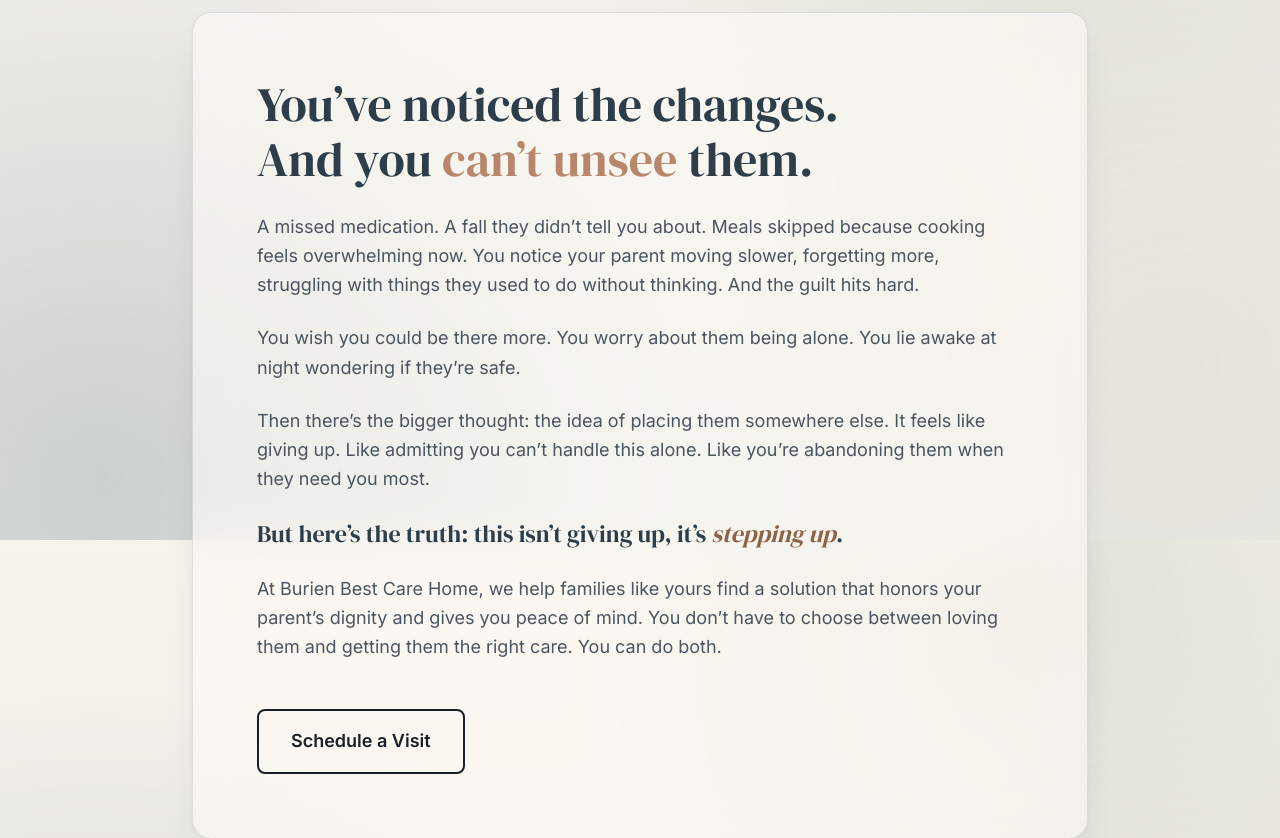
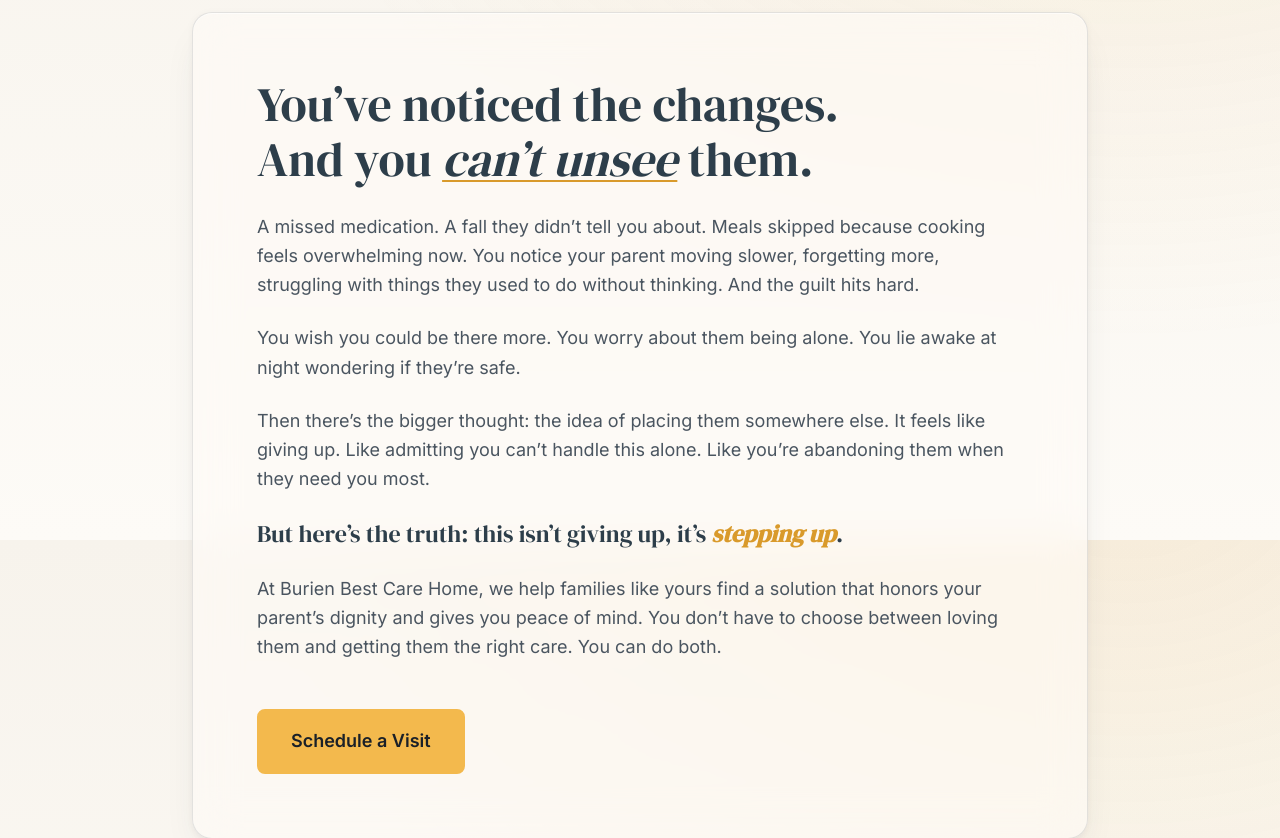
Before and after one commit to YourNextStepTeam/burienbestcarehome-site, a Next.js app in the folder nextjs-site/: page / in a window 1280 px wide. Shown: the part 1060-1898 px from the top of the page. Built offline with nearby package versions, Linux system fonts and the light colour scheme.

Commit message:
Phase C: globals.css — sunshine tokens + clean backdrop; page.tsx — sunshine accents + glass cards

```diff
--- a/nextjs-site/src/app/globals.css
+++ b/nextjs-site/src/app/globals.css
@@ -9,16 +9,18 @@
   --color-moss-light: #8FA58B;     /* brighter moss — hover / highlights */
   --color-fog: #E8ECE6;            /* cool pale green-tinted fog */
   --color-bone: #FDFBF7;           /* bone white — glass panel tint */
-  --color-clay: #B8876B;           /* muted clay — rare warm pop */
-  --color-clay-deep: #8F6245;      /* deep clay — hover on warm CTAs */
+  --color-clay: #B8876B;           /* muted clay — kept muted for form error/validation visibility */
+  --color-clay-deep: #8F6245;      /* deep clay — errors, outlined warnings */
+  --color-sunshine: #F3B94D;       /* lemons-in-a-glass-bowl yellow — the pop/accent color */
+  --color-sunshine-deep: #D99A2B;  /* deep sunshine — button hover / punchy italics */
 
   /* Backwards-compatible aliases — legacy utility classes resolve to the new palette */
   --color-sage: #4A5560;            /* neutralized: legacy text-sage/bg-sage now reads as subtle dark ink, not green */
   --color-sage-light: #F0EBE2;      /* neutralized: legacy bg-sage-light/text-sage-light now reads as warm parchment, not mint */
   --color-cream: #F7F3EC;           /* warm cream — page base */
-  --color-terracotta: #B8876B;      /* was orange terracotta, now muted clay */
-  --color-terracotta-light: #E8ECE6; /* was pink-peach, now cool fog */
-  --color-terracotta-deep: #8F6245; /* deep clay */
+  --color-terracotta: #B8876B;      /* kept muted clay so form validation asterisks/errors stay readable */
+  --color-terracotta-light: #E8ECE6; /* cool fog for tinted surfaces */
+  --color-terracotta-deep: #8F6245; /* deep clay — form error text color */
   --color-forest: #2D3E4A;          /* was forest green, now deep slate (kills green H1s) */
   --color-ink: #1A2028;             /* near-black */
   --color-ink-soft: #4A5560;        /* body text soft */
@@ -55,10 +57,10 @@
   line-height: 1.6;
   min-height: 100vh;
   background:
-    radial-gradient(circle at 82% 8%, rgba(143, 165, 139, 0.22) 0%, transparent 38%),
-    radial-gradient(circle at 8% 92%, rgba(45, 62, 74, 0.16) 0%, transparent 42%),
-    radial-gradient(circle at 92% 78%, rgba(184, 135, 107, 0.10) 0%, transparent 34%),
-    linear-gradient(180deg, var(--color-cream) 0%, var(--color-fog) 100%);
+    /* single soft sunshine warmth top-right, just enough to give depth */
+    radial-gradient(ellipse at 88% -10%, rgba(243, 185, 77, 0.12) 0%, transparent 55%),
+    /* base warm cream→bone top-to-bottom wash */
+    linear-gradient(180deg, var(--color-cream) 0%, var(--color-bone) 100%);
   background-attachment: fixed;
   -webkit-font-smoothing: antialiased;
   -moz-osx-font-smoothing: grayscale;
--- a/nextjs-site/src/app/page.tsx
+++ b/nextjs-site/src/app/page.tsx
@@ -194,7 +194,7 @@
                 <h2 className="font-serif text-3xl sm:text-4xl lg:text-5xl font-normal text-forest leading-[1.15]">
                   You&rsquo;ve noticed the changes.
                   <br />
-                  And you <span className="text-terracotta">can&rsquo;t unsee</span> them.
+                  And you <span className="italic text-[color:var(--color-slate)] underline decoration-2 underline-offset-4 decoration-[color:var(--color-sunshine-deep)]">can&rsquo;t unsee</span> them.
                 </h2>
 
                 <p className="text-ink-soft text-lg leading-relaxed">
@@ -214,7 +214,7 @@
                 </p>
 
                 <p className="font-serif text-xl sm:text-2xl text-forest font-normal">
-                  But here&rsquo;s the truth: this isn&rsquo;t giving up, it&rsquo;s <span className="text-terracotta-deep italic">stepping&nbsp;up</span>.
+                  But here&rsquo;s the truth: this isn&rsquo;t giving up, it&rsquo;s <span className="text-[color:var(--color-sunshine-deep)] italic font-semibold">stepping&nbsp;up</span>.
                 </p>
 
                 <p className="text-ink-soft text-lg leading-relaxed">
@@ -243,7 +243,7 @@
             <div className="grid grid-cols-1 sm:grid-cols-2 lg:grid-cols-3 gap-6 md:gap-8 mb-12">
               {/* Step 1 */}
               <ScrollReveal delay={0}>
-                <GlassCard variant="white" className="h-full p-8 flex flex-col">
+                <GlassCard variant="glass" className="h-full p-8 flex flex-col">
                   <div className="flex items-center gap-4 mb-4">
                     <span aria-hidden="true" className="font-serif text-5xl leading-none text-sage">1</span>
                     <h3 className="font-serif text-2xl font-normal text-forest leading-tight">
@@ -260,7 +260,7 @@
 
               {/* Step 2 */}
               <ScrollReveal delay={0.1}>
-                <GlassCard variant="white" className="h-full p-8 flex flex-col">
+                <GlassCard variant="glass" className="h-full p-8 flex flex-col">
                   <div className="flex items-center gap-4 mb-4">
                     <span aria-hidden="true" className="font-serif text-5xl leading-none text-sage">2</span>
                     <h3 className="font-serif text-2xl font-normal text-forest leading-tight">
@@ -277,7 +277,7 @@
 
               {/* Step 3 */}
               <ScrollReveal delay={0.2}>
-                <GlassCard variant="white" className="h-full p-8 flex flex-col">
+                <GlassCard variant="glass" className="h-full p-8 flex flex-col">
                   <div className="flex items-center gap-4 mb-4">
                     <span aria-hidden="true" className="font-serif text-5xl leading-none text-sage">3</span>
                     <h3 className="font-serif text-2xl font-normal text-forest leading-tight">
@@ -312,7 +312,7 @@
               {/* Outcome 1 */}
               <ScrollReveal delay={0}>
                 <GlassCard variant="tinted" className="h-full p-8 flex flex-col">
-                  <div aria-hidden="true" className="w-12 h-1 bg-terracotta rounded-full mb-5" />
+                  <div aria-hidden="true" className="w-12 h-1 bg-[color:var(--color-sunshine)] rounded-full mb-5" />
                   <h3 className="font-serif text-2xl font-normal text-forest mb-3 leading-tight">
                     A Real Home
                   </h3>
@@ -326,7 +326,7 @@
               {/* Outcome 2 */}
               <ScrollReveal delay={0.1}>
                 <GlassCard variant="tinted" className="h-full p-8 flex flex-col">
-                  <div aria-hidden="true" className="w-12 h-1 bg-terracotta rounded-full mb-5" />
+                  <div aria-hidden="true" className="w-12 h-1 bg-[color:var(--color-sunshine)] rounded-full mb-5" />
                   <h3 className="font-serif text-2xl font-normal text-forest mb-3 leading-tight">
                     Fresh Air and Sunshine Every&nbsp;Day
                   </h3>
@@ -340,7 +340,7 @@
               {/* Outcome 3 */}
               <ScrollReveal delay={0.2}>
                 <GlassCard variant="tinted" className="h-full p-8 flex flex-col">
-                  <div aria-hidden="true" className="w-12 h-1 bg-terracotta rounded-full mb-5" />
+                  <div aria-hidden="true" className="w-12 h-1 bg-[color:var(--color-sunshine)] rounded-full mb-5" />
                   <h3 className="font-serif text-2xl font-normal text-forest mb-3 leading-tight">
                     Meals They Actually Look Forward&nbsp;To
                   </h3>
@@ -354,7 +354,7 @@
               {/* Outcome 4 */}
               <ScrollReveal delay={0.3}>
                 <GlassCard variant="tinted" className="h-full p-8 flex flex-col">
-                  <div aria-hidden="true" className="w-12 h-1 bg-terracotta rounded-full mb-5" />
+                  <div aria-hidden="true" className="w-12 h-1 bg-[color:var(--color-sunshine)] rounded-full mb-5" />
                   <h3 className="font-serif text-2xl font-normal text-forest mb-3 leading-tight">
                     Attentive Care, Around the&nbsp;Clock
                   </h3>
@@ -368,7 +368,7 @@
               {/* Outcome 5 */}
               <ScrollReveal delay={0.4}>
                 <GlassCard variant="tinted" className="h-full p-8 flex flex-col">
-                  <div aria-hidden="true" className="w-12 h-1 bg-terracotta rounded-full mb-5" />
+                  <div aria-hidden="true" className="w-12 h-1 bg-[color:var(--color-sunshine)] rounded-full mb-5" />
                   <h3 className="font-serif text-2xl font-normal text-forest mb-3 leading-tight">
                     Purpose and Joy,&nbsp;Daily
                   </h3>
@@ -382,7 +382,7 @@
               {/* Outcome 6 */}
               <ScrollReveal delay={0.5}>
                 <GlassCard variant="tinted" className="h-full p-8 flex flex-col">
-                  <div aria-hidden="true" className="w-12 h-1 bg-terracotta rounded-full mb-5" />
+                  <div aria-hidden="true" className="w-12 h-1 bg-[color:var(--color-sunshine)] rounded-full mb-5" />
                   <h3 className="font-serif text-2xl font-normal text-forest mb-3 leading-tight">
                     You, Welcome&nbsp;Anytime
                   </h3>
@@ -408,8 +408,8 @@
             <div className="grid grid-cols-1 md:grid-cols-2 gap-6 md:gap-8">
               {/* Memory Care */}
               <ScrollReveal delay={0}>
-                <GlassCard variant="white" className="h-full p-8 flex flex-col">
-                  <div aria-hidden="true" className="w-12 h-1 bg-sage rounded-full mb-5" />
+                <GlassCard variant="glass" className="h-full p-8 flex flex-col">
+                  <div aria-hidden="true" className="w-12 h-1 bg-[color:var(--color-sunshine)] rounded-full mb-5" />
                   <h3 className="font-serif text-2xl sm:text-3xl font-normal text-forest mb-4 leading-tight">
                     Memory Care
                   </h3>
@@ -420,7 +420,7 @@
                   </p>
                   <Link
                     href="/services#memory-care"
-                    className="inline-flex items-center text-forest hover:text-terracotta-deep font-semibold underline underline-offset-4 decoration-2 decoration-sage hover:decoration-terracotta-deep transition-colors"
+                    className="inline-flex items-center text-forest hover:text-[color:var(--color-sunshine-deep)] font-semibold underline underline-offset-4 decoration-2 decoration-[color:var(--color-sunshine)]/60 hover:decoration-[color:var(--color-sunshine-deep)] transition-colors"
                   >
                     Learn More <span aria-hidden="true" className="ml-2">&rarr;</span>
                   </Link>
@@ -429,8 +429,8 @@
 
               {/* Daily Living Assistance */}
               <ScrollReveal delay={0.1}>
-                <GlassCard variant="white" className="h-full p-8 flex flex-col">
-                  <div aria-hidden="true" className="w-12 h-1 bg-sage rounded-full mb-5" />
+                <GlassCard variant="glass" className="h-full p-8 flex flex-col">
+                  <div aria-hidden="true" className="w-12 h-1 bg-[color:var(--color-sunshine)] rounded-full mb-5" />
                   <h3 className="font-serif text-2xl sm:text-3xl font-normal text-forest mb-4 leading-tight">
                     Daily Living Assistance
                   </h3>
@@ -440,7 +440,7 @@
                   </p>
                   <Link
                     href="/services#daily-living"
-                    className="inline-flex items-center text-forest hover:text-terracotta-deep font-semibold underline underline-offset-4 decoration-2 decoration-sage hover:decoration-terracotta-deep transition-colors"
+                    className="inline-flex items-center text-forest hover:text-[color:var(--color-sunshine-deep)] font-semibold underline underline-offset-4 decoration-2 decoration-[color:var(--color-sunshine)]/60 hover:decoration-[color:var(--color-sunshine-deep)] transition-colors"
                   >
                     Learn More <span aria-hidden="true" className="ml-2">&rarr;</span>
                   </Link>
@@ -449,8 +449,8 @@
 
               {/* Respite Care */}
               <ScrollReveal delay={0.2}>
-                <GlassCard variant="white" className="h-full p-8 flex flex-col">
-                  <div aria-hidden="true" className="w-12 h-1 bg-sage rounded-full mb-5" />
+                <GlassCard variant="glass" className="h-full p-8 flex flex-col">
+                  <div aria-hidden="true" className="w-12 h-1 bg-[color:var(--color-sunshine)] rounded-full mb-5" />
                   <h3 className="font-serif text-2xl sm:text-3xl font-normal text-forest mb-4 leading-tight">
                     Respite Care
                   </h3>
@@ -460,7 +460,7 @@
                   </p>
                   <Link
                     href="/services#respite-care"
-                    className="inline-flex items-center text-forest hover:text-terracotta-deep font-semibold underline underline-offset-4 decoration-2 decoration-sage hover:decoration-terracotta-deep transition-colors"
+                    className="inline-flex items-center text-forest hover:text-[color:var(--color-sunshine-deep)] font-semibold underline underline-offset-4 decoration-2 decoration-[color:var(--color-sunshine)]/60 hover:decoration-[color:var(--color-sunshine-deep)] transition-colors"
                   >
                     Learn More <span aria-hidden="true" className="ml-2">&rarr;</span>
                   </Link>
@@ -469,8 +469,8 @@
 
               {/* Post-Hospital Recovery */}
               <ScrollReveal delay={0.3}>
-                <GlassCard variant="white" className="h-full p-8 flex flex-col">
-                  <div aria-hidden="true" className="w-12 h-1 bg-sage rounded-full mb-5" />
+                <GlassCard variant="glass" className="h-full p-8 flex flex-col">
+                  <div aria-hidden="true" className="w-12 h-1 bg-[color:var(--color-sunshine)] rounded-full mb-5" />
                   <h3 className="font-serif text-2xl sm:text-3xl font-normal text-forest mb-4 leading-tight">
                     Post-Hospital Recovery
                   </h3>
@@ -480,7 +480,7 @@
                   </p>
                   <Link
                     href="/services#recovery"
-                    className="inline-flex items-center text-forest hover:text-terracotta-deep font-semibold underline underline-offset-4 decoration-2 decoration-sage hover:decoration-terracotta-deep transition-colors"
+                    className="inline-flex items-center text-forest hover:text-[color:var(--color-sunshine-deep)] font-semibold underline underline-offset-4 decoration-2 decoration-[color:var(--color-sunshine)]/60 hover:decoration-[color:var(--color-sunshine-deep)] transition-colors"
                   >
                     Learn More <span aria-hidden="true" className="ml-2">&rarr;</span>
                   </Link>
@@ -504,11 +504,11 @@
                 <GlassCard variant="tinted" className="p-8 sm:p-10 h-full">
                   <div className="space-y-6">
                     <div className="flex items-center gap-3">
-                      <span aria-hidden="true" className="inline-block w-10 h-1 bg-terracotta rounded-full" />
+                      <span aria-hidden="true" className="inline-block w-10 h-1 bg-[color:var(--color-slate)] rounded-full" />
                       <span className="uppercase tracking-widest text-xs font-semibold text-ink-soft">The Risk</span>
                     </div>
                     <h3 className="font-serif text-2xl sm:text-3xl font-normal text-forest leading-tight">
-                      What Happens If You Do <span className="text-terracotta italic">Nothing</span>?
+                      What Happens If You Do <span className="italic text-[color:var(--color-slate)] underline decoration-2 underline-offset-4 decoration-[color:var(--color-sunshine-deep)]">Nothing</span>?
                     </h3>
                     <div className="text-left space-y-4 text-ink-soft leading-relaxed">
                       <p>
@@ -530,11 +530,11 @@
                 <div className="rounded-2xl bg-forest border border-sage/40 shadow-lg p-8 sm:p-10 h-full transition-all duration-300 ease-out hover:-translate-y-1 hover:shadow-2xl">
                   <div className="space-y-6">
                     <div className="flex items-center gap-3">
-                      <span aria-hidden="true" className="inline-block w-10 h-1 bg-sage rounded-full" />
-                      <span className="uppercase tracking-widest text-xs font-semibold text-sage-light">The Possibility</span>
+                      <span aria-hidden="true" className="inline-block w-10 h-1 bg-[color:var(--color-sunshine)] rounded-full" />
+                      <span className="uppercase tracking-widest text-xs font-semibold text-[color:var(--color-sunshine)]">The Possibility</span>
                     </div>
                     <h3 className="font-serif text-2xl sm:text-3xl font-normal text-white leading-tight">
-                      What Becomes <span className="text-sage-light italic">Possible</span>?
+                      What Becomes <span className="text-[color:var(--color-sunshine)] italic">Possible</span>?
                     </h3>
                     <div className="text-left space-y-4 text-white/90 leading-relaxed">
                       <p>
@@ -558,7 +558,7 @@
         <section className="py-16 sm:py-20 lg:py-24 px-4 sm:px-6 lg:px-8 bg-transparent">
           <div className="max-w-4xl mx-auto">
             <div className="text-center mb-12 sm:mb-16">
-              <p className="uppercase tracking-widest text-sm font-semibold text-terracotta mb-3">You&rsquo;re Invited</p>
+              <p className="uppercase tracking-widest text-sm font-semibold text-[color:var(--color-slate-soft)] mb-3">You&rsquo;re Invited</p>
               <h2 className="font-serif text-3xl sm:text-4xl lg:text-5xl font-normal text-forest mb-4 leading-tight">
                 Community Open House
               </h2>
@@ -569,7 +569,7 @@
             </div>
 
             <ScrollReveal>
-              <GlassCard variant="white" className="p-6 sm:p-10">
+              <GlassCard variant="glass" className="p-6 sm:p-10">
                 <OpenHouseForm />
               </GlassCard>
             </ScrollReveal>
```
